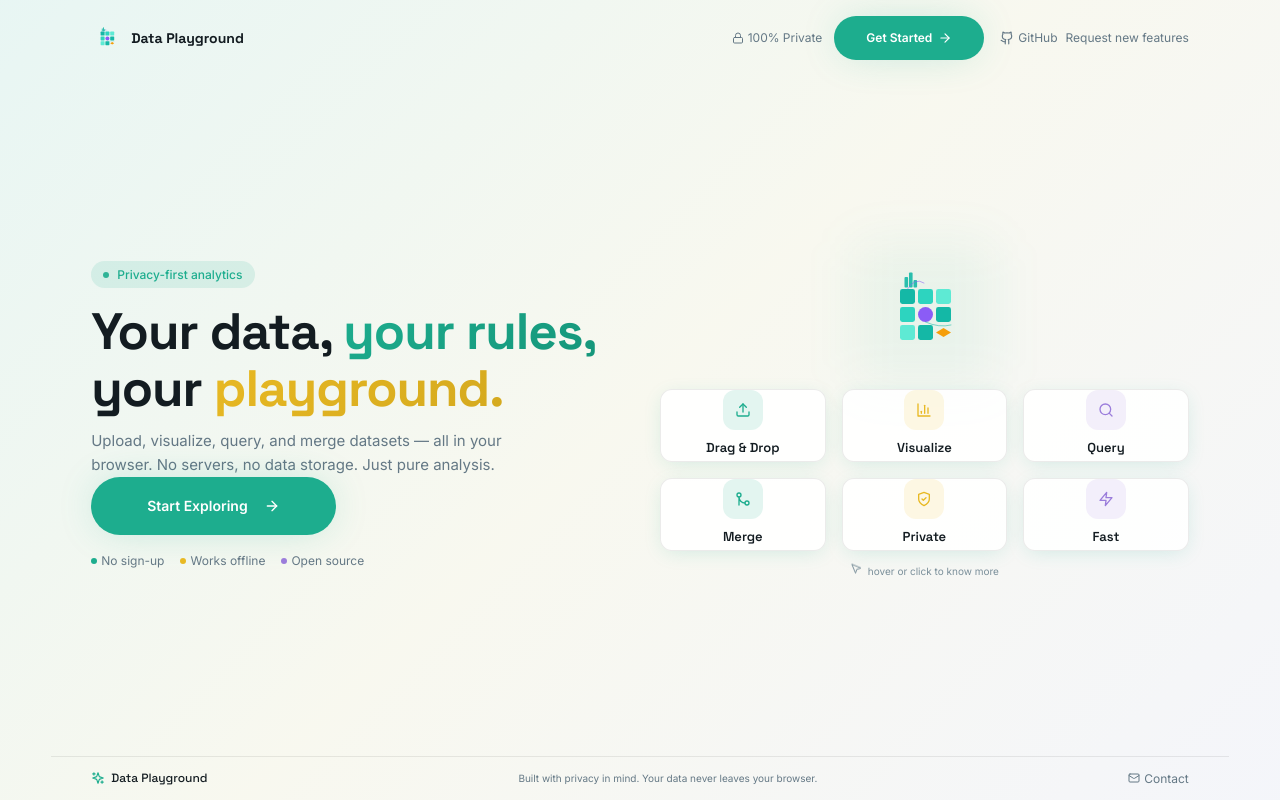
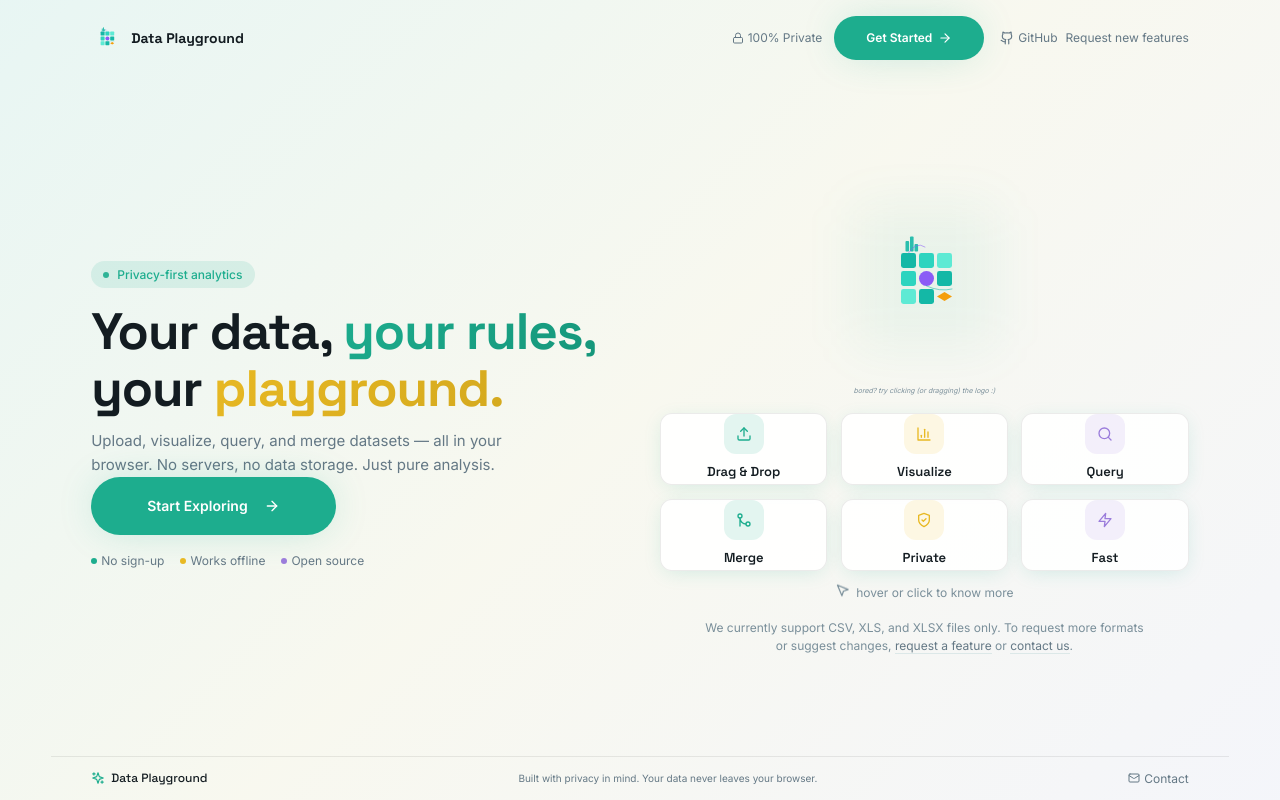
Before and after one commit to Shahtaj-Khalid/DataPlayground, a React (Vite) app: page / in a window 1280 px wide. Built offline with nearby package versions, Linux system fonts and the light colour scheme; the HTML template or start-up script is replaced by a standard one.

Commit message:
Adding analytics, some UI fixes

```diff
--- a/src/App.jsx
+++ b/src/App.jsx
@@ -1,5 +1,6 @@
 import React from 'react';
 import { BrowserRouter as Router, Routes, Route } from 'react-router-dom';
+import { Analytics } from '@vercel/analytics/react';
 import { GlobalStyle } from './components/GlobalStyle';
 import AppLayout from './components/AppLayout';
 import Home from './components/Home';
@@ -13,6 +14,7 @@ function App() {
   return (
     <Router>
       <GlobalStyle />
+      <Analytics />
       <Routes>
         <Route path="/" element={<Home />} />
         <Route element={<AppLayout />}>
--- a/src/components/Home.jsx
+++ b/src/components/Home.jsx
@@ -1,4 +1,4 @@
-import React, { useState } from 'react';
+import React, { useState, useRef, useEffect, useCallback } from 'react';
 import styled, { keyframes } from 'styled-components';
 import { Link } from 'react-router-dom';
 import {
@@ -348,61 +348,195 @@ const HeroRight = styled.div`
   max-width: 36rem;
   width: 100%;
   margin: 0 auto;
+  container-type: inline-size;
+  container-name: hero-right;
   @media (min-width: 1024px) {
     margin: 0;
     max-width: none;
   }
 `;
 
+const LOGO_SIZE = 120;
+
 const HeroVisual = styled.div`
   position: relative;
   margin-bottom: var(--space-4);
+  min-height: 200px;
   display: none;
   @media (min-width: 768px) {
     display: block;
-    animation: ${float} 5s ease-in-out infinite;
   }
 `;
 
-const HeroImage = styled.div`
+const LogoPlayArea = styled.div`
+  position: relative;
   width: 100%;
-  max-width: 11rem;
-  margin: 0 auto;
+  height: 200px;
+  animation: ${float} 5s ease-in-out infinite;
+`;
+
+const LogoDraggable = styled.div`
+  position: absolute;
+  width: ${LOGO_SIZE}px;
+  height: ${LOGO_SIZE}px;
+  cursor: grab;
+  user-select: none;
+  touch-action: none;
   display: flex;
   align-items: center;
   justify-content: center;
-  img {
-    width: 100%;
-    height: auto;
-    object-fit: contain;
+  z-index: 2;
+  &:active {
+    cursor: grabbing;
   }
 `;
 
-const HeroImageGlow = styled.div`
+const logoPopKeyframes = keyframes`
+  0% { transform: scale(1); }
+  40% { transform: scale(1.2); }
+  70% { transform: scale(0.95); }
+  100% { transform: scale(1); }
+`;
+
+const LogoImageWrap = styled.div`
+  position: relative;
+  width: ${LOGO_SIZE}px;
+  height: ${LOGO_SIZE}px;
+  img {
+    width: 100%;
+    height: 100%;
+    object-fit: contain;
+    pointer-events: none;
+    animation: ${(p) => (p.$pop ? logoPopKeyframes : 'none')} 0.4s ease;
+  }
+`;
+
+const TapReactionBubble = styled.div`
+  position: absolute;
+  bottom: 100%;
+  left: 50%;
+  transform: translateX(-50%) translateY(0);
+  margin-bottom: 8px;
+  padding: 6px 12px;
+  background: var(--accent-primary);
+  color: var(--text-inverse);
+  font-size: 13px;
+  font-weight: 700;
+  border-radius: 9999px;
+  white-space: nowrap;
+  box-shadow: var(--shadow-md);
+  animation: floatUp 0.6s ease forwards;
+  pointer-events: none;
+  z-index: 3;
+  @keyframes floatUp {
+    0% { opacity: 1; transform: translateX(-50%) translateY(0) scale(0.8); }
+    100% { opacity: 0; transform: translateX(-50%) translateY(-28px) scale(1.1); }
+  }
+`;
+
+const LogoHint = styled.p`
+  margin-top: var(--space-2);
+  font-size: 7px;
+  color: var(--text-tertiary);
+  text-align: center;
+  font-style: italic;
+`;
+
+const TapBadge = styled.div`
+  position: absolute;
+  bottom: -4px;
+  right: -4px;
+  min-width: 24px;
+  height: 24px;
+  padding: 0 6px;
+  display: flex;
+  align-items: center;
+  justify-content: center;
+  background: var(--accent-primary);
+  color: var(--text-inverse);
+  font-size: 11px;
+  font-weight: 700;
+  border-radius: 9999px;
+  box-shadow: var(--shadow-sm);
+`;
+
+const LogoGlow = styled.div`
   position: absolute;
   inset: -12px;
   background: rgba(29, 173, 142, 0.06);
   border-radius: 16px;
   filter: blur(24px);
   z-index: -1;
+  pointer-events: none;
+`;
+
+const WinOverlay = styled.div`
+  position: fixed;
+  inset: 0;
+  background: rgba(0, 0, 0, 0.5);
+  display: flex;
+  align-items: center;
+  justify-content: center;
+  z-index: 1001;
+  animation: fadeIn 0.25s ease;
+  @keyframes fadeIn {
+    from { opacity: 0; }
+    to { opacity: 1; }
+  }
+`;
+
+const WinCard = styled.div`
+  background: var(--bg-surface);
+  padding: var(--space-10);
+  border-radius: var(--radius-2xl);
+  box-shadow: var(--shadow-xl);
+  text-align: center;
+  max-width: 320px;
+  animation: pop 0.35s cubic-bezier(0.34, 1.56, 0.64, 1);
+  @keyframes pop {
+    from { opacity: 0; transform: scale(0.9) translateY(10px); }
+    to { opacity: 1; transform: scale(1) translateY(0); }
+  }
+`;
+
+const WinTitle = styled.div`
+  font-size: var(--text-2xl);
+  font-weight: 700;
+  color: var(--accent-primary);
+  margin-bottom: var(--space-2);
+`;
+
+const WinSub = styled.div`
+  font-size: var(--text-sm);
+  color: var(--text-secondary);
+  margin-bottom: var(--space-6);
+`;
+
+const WinDismiss = styled.button`
+  padding: var(--space-3) var(--space-6);
+  background: var(--accent-primary);
+  color: var(--text-inverse);
+  border: none;
+  border-radius: var(--radius-full);
+  font-size: var(--text-sm);
+  font-weight: 600;
+  cursor: pointer;
+  &:hover {
+    filter: brightness(1.05);
+  }
 `;
 
 const FeatureGrid = styled.div`
   display: grid;
   grid-template-columns: repeat(2, minmax(0, 1fr));
-  gap: var(--space-3);
   width: 100%;
   max-width: 28rem;
+  /* Gap scales with container (HeroRight) width: even on laptop and monitor */
+  gap: clamp(10px, 2.5cqi, 24px);
 
   @media (min-width: 768px) {
     grid-template-columns: repeat(3, minmax(0, 1fr));
     max-width: none;
-  }
-  @media (min-width: 1280px) {
-    gap: var(--space-4);
-  }
-  @media (min-width: 1600px) {
-    gap: var(--space-5);
   }
 `;
 
@@ -486,13 +620,32 @@ const FeatureGridHint = styled.div`
   justify-content: center;
   gap: 6px;
   margin-top: var(--space-3);
-  font-size: 10px;
+  font-size: var(--text-xs);
   color: var(--text-tertiary);
 `;
 
 const FeatureGridHintIcon = styled.span`
   display: inline-flex;
   animation: ${hintBounce} 1.5s ease-in-out infinite;
+`;
+
+const SupportNote = styled.p`
+  margin: var(--space-4) 0 0;
+  font-size: var(--text-xs);
+  color: var(--text-tertiary);
+  text-align: center;
+  line-height: 1.5;
+  max-width: 28rem;
+  a {
+    color: var(--text-secondary);
+    text-decoration: none;
+    border-bottom: 1px solid var(--border-default);
+    transition: var(--transition-default);
+    &:hover {
+      color: var(--accent-primary);
+      border-bottom-color: var(--accent-primary);
+    }
+  }
 `;
 
 const BottomBar = styled.footer`
@@ -620,6 +773,94 @@ const Home = () => {
   const [clickedFeature, setClickedFeature] = useState(null);
   const [copied, setCopied] = useState(false);
 
+  const [logoPos, setLogoPos] = useState({ x: 0, y: 40 });
+  const [tapCount, setTapCount] = useState(0);
+  const [wonMessage, setWonMessage] = useState(null);
+  const [logoPop, setLogoPop] = useState(false);
+  const [tapReaction, setTapReaction] = useState(null);
+  const logoAreaRef = useRef(null);
+  const dragRef = useRef({ isDragging: false, startX: 0, startY: 0, startLogoX: 0, startLogoY: 0, startedOnLogo: false });
+  const tapCountRef = useRef(0);
+  const MILESTONE_MSGS = { 10: '10! 🎉', 20: '20! 🔥', 30: '30! ✨', 40: '40! 💪', 50: '50! 🏆' };
+
+  tapCountRef.current = tapCount;
+
+  useEffect(() => {
+    const el = logoAreaRef.current;
+    if (!el) return;
+    const rect = el.getBoundingClientRect();
+    const x = Math.max(0, (rect.width - LOGO_SIZE) / 2);
+    const y = Math.max(0, (rect.height - LOGO_SIZE) / 2);
+    setLogoPos({ x, y });
+  }, []);
+
+  const clampLogo = useCallback((x, y) => {
+    const el = logoAreaRef.current;
+    if (!el) return { x, y };
+    const rect = el.getBoundingClientRect();
+    return {
+      x: Math.max(0, Math.min(rect.width - LOGO_SIZE, x)),
+      y: Math.max(0, Math.min(rect.height - LOGO_SIZE, y)),
+    };
+  }, []);
+
+  const handleLogoPointerDown = (e) => {
+    e.preventDefault();
+    dragRef.current = {
+      isDragging: false,
+      startX: e.clientX ?? e.touches?.[0]?.clientX,
+      startY: e.clientY ?? e.touches?.[0]?.clientY,
+      startLogoX: logoPos.x,
+      startLogoY: logoPos.y,
+      startedOnLogo: true,
+    };
+  };
+
+  useEffect(() => {
+    const onMove = (e) => {
+      const clientX = e.clientX ?? e.touches?.[0]?.clientX;
+      const clientY = e.clientY ?? e.touches?.[0]?.clientY;
+      const { startX, startY, startLogoX, startLogoY } = dragRef.current;
+      const dx = clientX - startX;
+      const dy = clientY - startY;
+      if (!dragRef.current.isDragging && (Math.abs(dx) > 5 || Math.abs(dy) > 5)) {
+        dragRef.current.isDragging = true;
+      }
+      if (dragRef.current.isDragging) {
+        if (e.cancelable) e.preventDefault();
+        setLogoPos((prev) => clampLogo(startLogoX + dx, startLogoY + dy));
+      }
+    };
+    const onUp = () => {
+      const { isDragging, startedOnLogo } = dragRef.current;
+      if (startedOnLogo && !isDragging) {
+        setLogoPop(true);
+        setTimeout(() => setLogoPop(false), 450);
+        const next = tapCountRef.current + 1;
+        const msg = MILESTONE_MSGS[next] ?? `+${next}`;
+        setTapReaction({ key: Date.now(), msg });
+        setTimeout(() => setTapReaction(null), 650);
+        setTapCount((c) => {
+          const next = c + 1;
+          if (next === 10) setWonMessage(10);
+          if (next === 50) setWonMessage(50);
+          return next;
+        });
+      }
+      dragRef.current = { isDragging: false, startX: 0, startY: 0, startLogoX: 0, startLogoY: 0, startedOnLogo: false };
+    };
+    window.addEventListener('pointermove', onMove);
+    window.addEventListener('pointerup', onUp);
+    window.addEventListener('touchmove', onMove, { passive: false });
+    window.addEventListener('touchend', onUp);
+    return () => {
+      window.removeEventListener('pointermove', onMove);
+      window.removeEventListener('pointerup', onUp);
+      window.removeEventListener('touchmove', onMove);
+      window.removeEventListener('touchend', onUp);
+    };
+  }, [clampLogo]);
+
   const handleCopyEmail = async () => {
     try {
       await navigator.clipboard.writeText(CONTACT_EMAIL);
@@ -700,10 +941,22 @@ const Home = () => {
 
         <HeroRight>
           <HeroVisual>
-            <HeroImage>
-              <img src="/data-playground-logo.svg" alt="" style={{ width: 120, height: 120, objectFit: 'contain' }} />
-            </HeroImage>
-            <HeroImageGlow />
+            <LogoPlayArea ref={logoAreaRef}>
+              <LogoDraggable
+                style={{ left: logoPos.x, top: logoPos.y }}
+                onPointerDown={handleLogoPointerDown}
+              >
+                <LogoImageWrap $pop={logoPop}>
+                  <img src="/data-playground-logo.svg" alt="Data Playground" draggable={false} />
+                  {tapReaction && (
+                    <TapReactionBubble key={tapReaction.key}>{tapReaction.msg}</TapReactionBubble>
+                  )}
+                  {tapCount > 0 && <TapBadge>{tapCount}</TapBadge>}
+                </LogoImageWrap>
+                <LogoGlow />
+              </LogoDraggable>
+            </LogoPlayArea>
+            <LogoHint>bored? try clicking (or dragging) the logo :)</LogoHint>
           </HeroVisual>
           <FeatureGrid>
             {features.map((f, i) => (
@@ -726,10 +979,18 @@ const Home = () => {
           </FeatureGrid>
           <FeatureGridHint>
             <FeatureGridHintIcon>
-              <MousePointer2 size={12} />
+              <MousePointer2 size={15} />
             </FeatureGridHintIcon>
             hover or click to know more
           </FeatureGridHint>
+          <SupportNote>
+            We currently support CSV, XLS, and XLSX files only. To request more formats or suggest changes,{' '}
+            <a href={GITHUB_FEATURE_REQUEST_URL} target="_blank" rel="noopener noreferrer">
+              request a feature
+            </a>{' '}
+            or{' '}
+            <a href="#" onClick={(e) => { e.preventDefault(); handleCopyEmail(); }}>contact us</a>.
+          </SupportNote>
         </HeroRight>
       </Main>
 
@@ -747,6 +1008,24 @@ const Home = () => {
       </BottomBar>
 
       {copied && <Toast>Email copied to clipboard</Toast>}
+
+      {wonMessage !== null && (
+        <WinOverlay onClick={() => setWonMessage(null)}>
+          <WinCard onClick={(e) => e.stopPropagation()}>
+            <WinTitle>
+              {wonMessage === 10 ? '🎉 Keep Going!' : '🏆 Legend! 50 taps!'}
+            </WinTitle>
+            <WinSub>
+              {wonMessage === 10
+                ? '10 taps — you\'re on fire!'
+                : '50 taps — you\'re the WINNER at the data playground today!'}
+            </WinSub>
+            <WinDismiss type="button" onClick={() => setWonMessage(null)}>
+              Awesome
+            </WinDismiss>
+          </WinCard>
+        </WinOverlay>
+      )}
     </PageWrap>
   );
 };
```
Also changed, not shown: package.json (+10 -9 lines), 1 other file (tests, documents, lock files or other folders).
